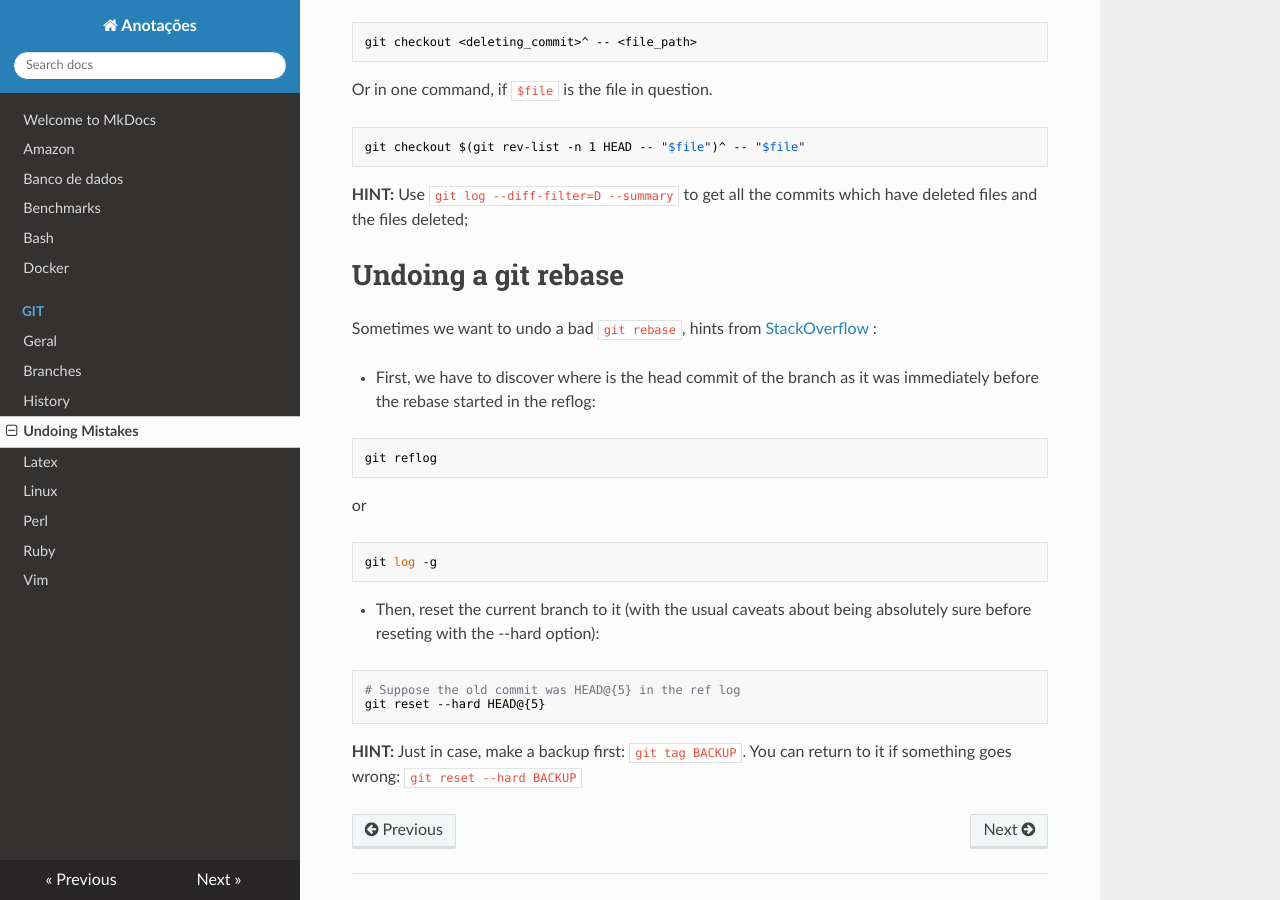
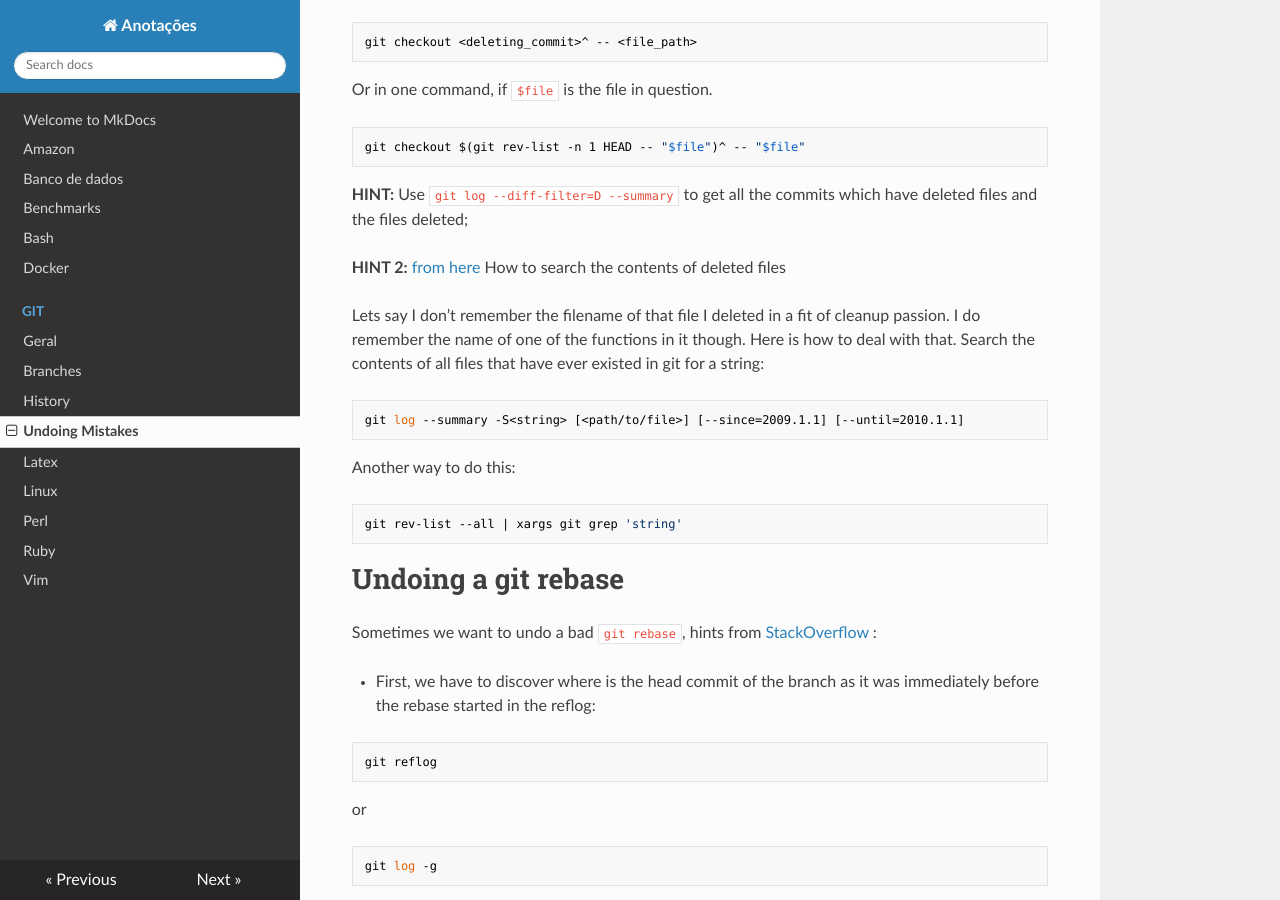
Before and after one commit to hposca/useful_notes, an MkDocs documentation site: the page built from docs/git/undoing.md, in a window 1280 px wide and 900 px high, scrolled down 410 px. Built offline with MkDocs 1.6.1, drawn with Linux system fonts in a browser that asks for light colours; nearby versions of some CDN libraries; old or Windows-style settings are respelled for this version of MkDocs.

Commit message:
Como encontrar partes de arquivos apagados

```diff
--- a/docs/git/undoing.md
+++ b/docs/git/undoing.md
@@ -24,6 +24,21 @@ git checkout $(git rev-list -n 1 HEAD -- "$file")^ -- "$file"
 
 __HINT:__ Use `git log --diff-filter=D --summary` to get all the commits which have deleted files and the files deleted;
 
+__HINT 2:__ [from here](http://blog.kablamo.org/2013/12/08/git-restore/) How to search the contents of deleted files
+
+Lets say I don’t remember the filename of that file I deleted in a fit of cleanup passion. I do remember the name of one of the functions in it though. Here is how to deal with that. Search the contents of all files that have ever existed in git for a string:
+
+~~~ Bash
+git log --summary -S<string> [<path/to/file>] [--since=2009.1.1] [--until=2010.1.1]
+~~~
+
+Another way to do this:
+
+~~~ Bash
+git rev-list --all | xargs git grep 'string'
+~~~
+
+
 # Undoing a git rebase
 
 Sometimes we want to undo a bad `git rebase`, hints from [StackOverflow](http://stackoverflow.com/questions/134882/undoing-a-git-rebase) :
```
